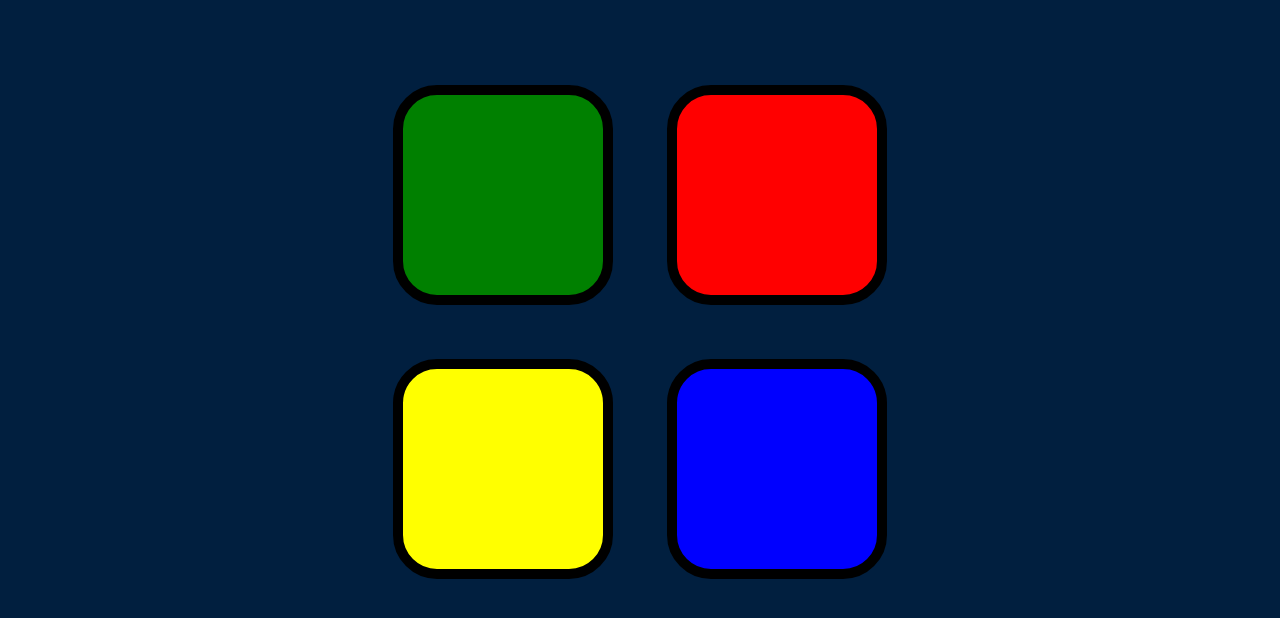
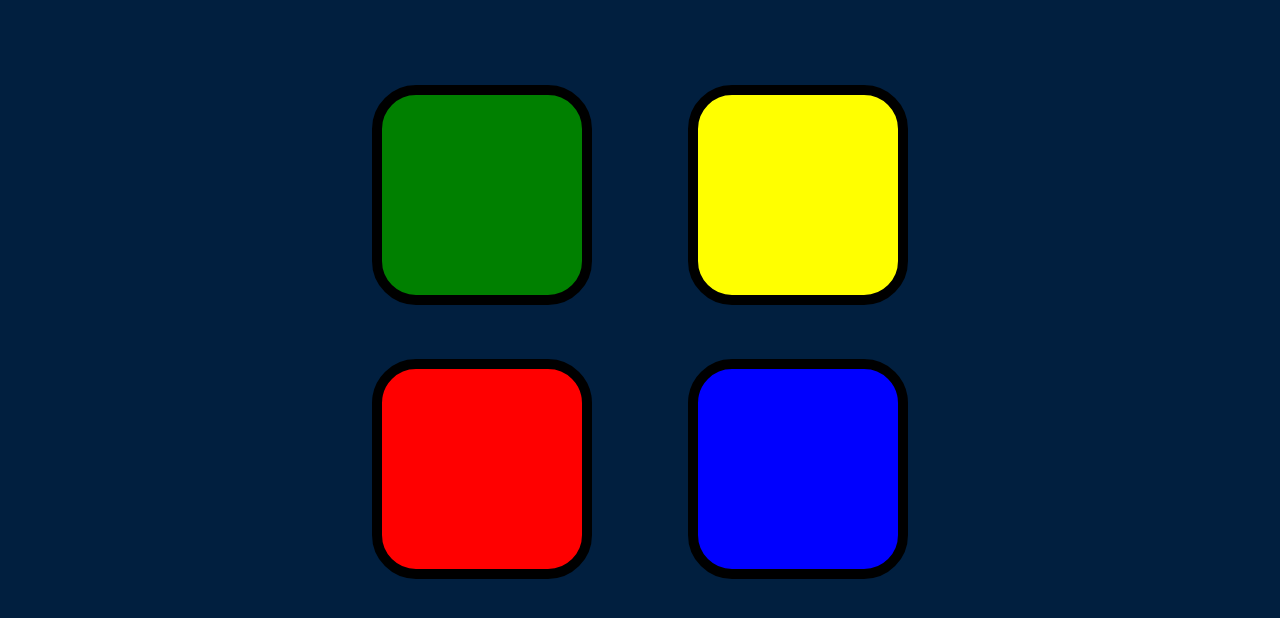
Before and after one commit to esalavatovna/Simon-game, a plain HTML site: page index.html in a window 1280 px wide. Shown: the part 114-732 px from the top of the page. Drawn offline with nearby package versions, Linux system fonts and the light colour scheme.

Commit message:
Update styles.css

```diff
--- a/styles.css
+++ b/styles.css
@@ -11,9 +11,12 @@ body {
 }
 
 .container {
-  display: block;
+/*   display: block; */
   width: 50%;
   margin: auto;
+  display: flex;
+  justify-content: center;
+  align-items: center;
 
 }
 
```
